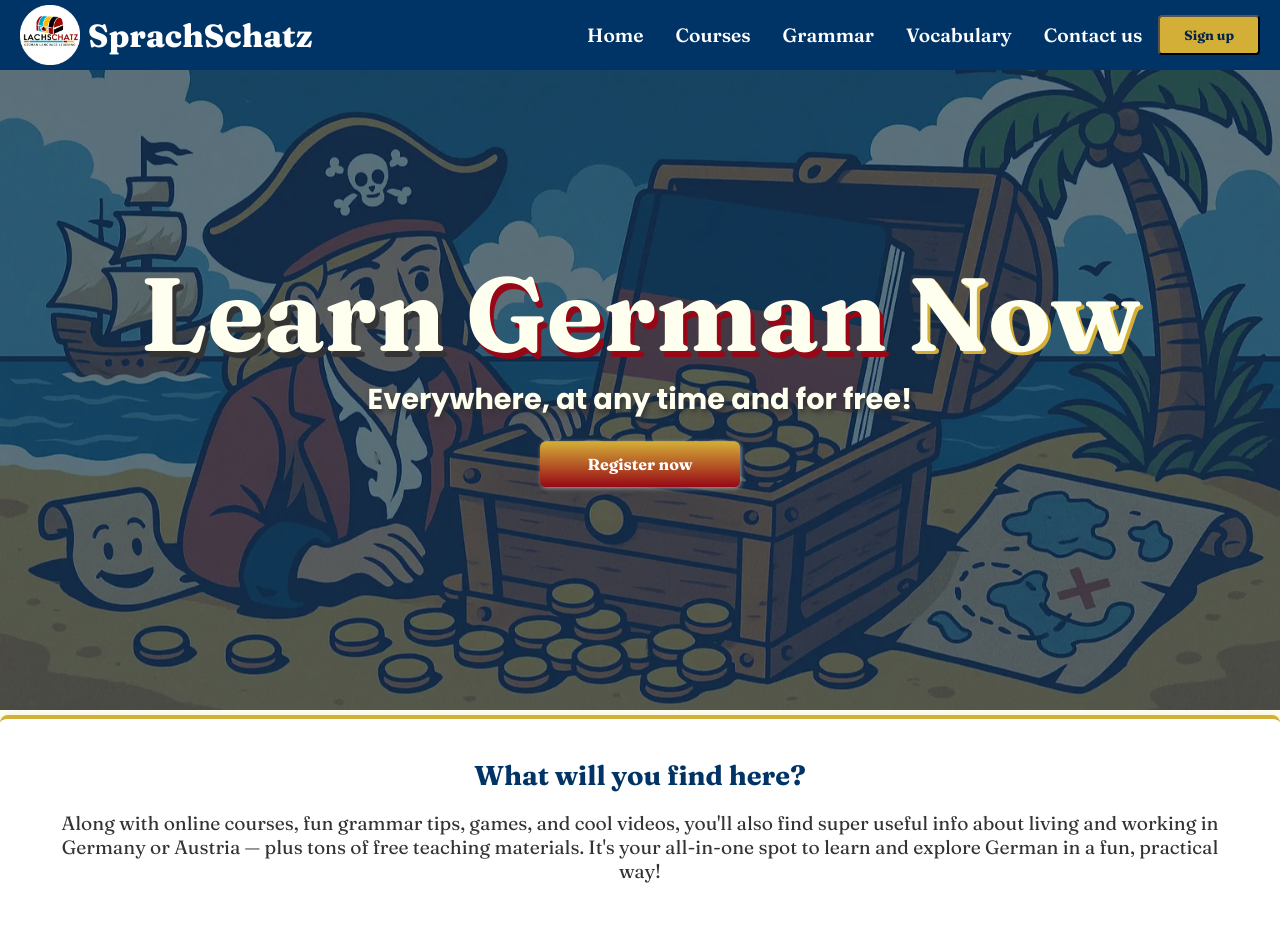
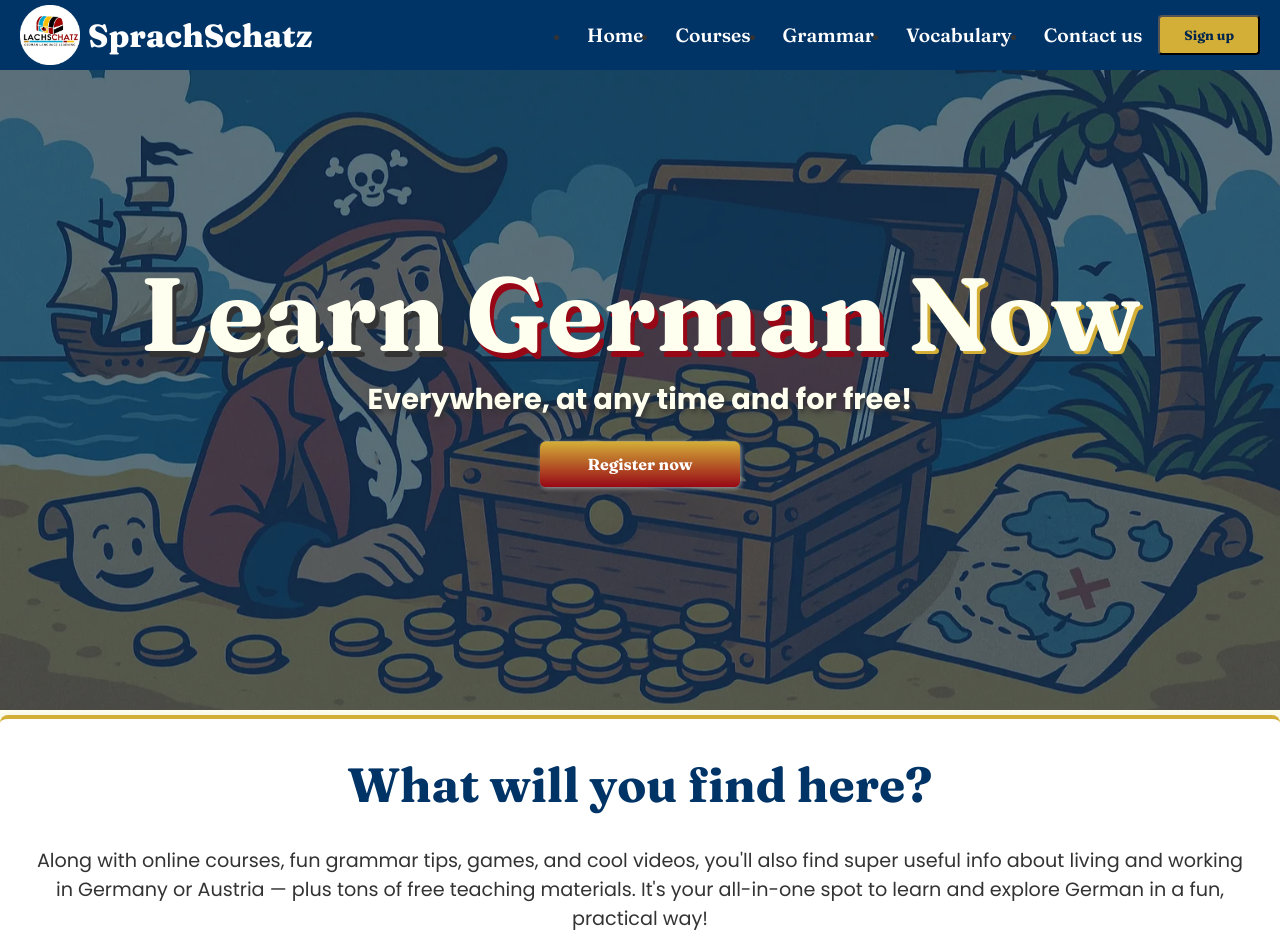
Before and after one commit to altoledo27/wdd131, a plain HTML site: page project/index.html in a window 1280 px wide. Shown: the top 944 px of the page. Drawn offline with Linux system fonts and the light colour scheme; files whose address does not match are found by name.

Commit message:
project corrections

```diff
--- a/project/index.html
+++ b/project/index.html
@@ -22,14 +22,18 @@
         </div>
         <button id="menu" aria-label="Toggle Menu"></button>
         <nav>
-            <ul class="navigation">
-                <li><a href ="index.html" title="Home" id="home">Home</a></li>
-                <li><a href="#" title="Courses" id="courses">Courses</a></li>
-                <li><a href="grammar.html" title="Grammar" id="grammar">Grammar</a></li>
-                <li><a href="#" title="Vocabulary" id="vocabulary">Vocabulary</a></li>
-                <li><a href="contact-us.html" title="contact-us" id="contactUs">Contact us</a></li>
+            <div class="navigation">
+                <ul>
+                    <li><a href ="index.html" title="Home" id="home">Home</a></li>
+                    <li><a href="#" title="Courses" id="courses">Courses</a></li>
+                    <li><a href="grammar.html" title="Grammar" id="grammar">Grammar</a></li>
+                    <li><a href="#" title="Vocabulary" id="vocabulary">Vocabulary</a></li>
+                    <li><a href="contact-us.html" title="contact-us" id="contactUs">Contact us</a></li>
+
+                </ul>
                 <button id="signUp">Sign up</button>
-            </ul>
+            </div>
+
         </nav>
     </header>
     <main>
@@ -114,6 +118,12 @@
             <p><span id="curiosity"></span></p>
             <button id="curiosity-btn">Show me another curiosity!</button>
         </section>
+
+        <section class="visitor">
+            <h3>Thank you for visiting us!</h3>
+
+            <p><span class="visits"></span></p>
+        </section>
     </main>
     <footer>
         <p><span id="currentyear"></span></p>
--- a/project/scripts/index.js
+++ b/project/scripts/index.js
@@ -60,3 +60,18 @@ function showRandomCuriosity() {
 
 document.addEventListener("DOMContentLoaded", showRandomCuriosity);
 document.querySelector("#curiosity-btn").addEventListener("click", showRandomCuriosity);
+
+// get the number of visitors
+const visitsDisplay = document.querySelector(".visits");
+
+if (visitsDisplay) {
+    let numVisits = Number(window.localStorage.getItem("numVisits-ls")) || 0;
+
+    if (numVisits !== 0) {
+        visitsDisplay.textContent = `You are our visitor number ${numVisits + 1}. 🥳 Thank you!`;;
+    } else {
+        visitsDisplay.innerHTML = `<p>You are our first visitor. 🥳 Welcome!</p>`;
+    }
+    numVisits++;
+    localStorage.setItem("numVisits-ls", numVisits);
+}
--- a/project/styles/contact-us.css
+++ b/project/styles/contact-us.css
@@ -270,7 +270,12 @@ textarea {
         justify-content: flex-end;
         flex-direction: row !important;
         align-items: center;
-        margin-left: auto;
+    }
+    .navigation ul{
+        display: flex !important;
+        justify-content: flex-end;
+        flex-direction: row !important;
+        align-items: center;
     }
     nav a{
         flex: 1 1 100%;
--- a/project/styles/grammar.css
+++ b/project/styles/grammar.css
@@ -246,7 +246,12 @@ h3{
         justify-content: flex-end;
         flex-direction: row !important;
         align-items: center;
-        margin-left: auto;
+    }
+    .navigation ul{
+        display: flex !important;
+        justify-content: flex-end;
+        flex-direction: row !important;
+        align-items: center;
     }
     nav a{
         flex: 1 1 100%;
--- a/project/styles/index-large.css
+++ b/project/styles/index-large.css
@@ -37,6 +37,12 @@
     }
 
     .navigation{
+        display: flex !important;
+        justify-content: flex-end;
+        flex-direction: row !important;
+        align-items: center;
+    }
+    .navigation ul{
         display: flex !important;
         justify-content: flex-end;
         flex-direction: row !important;
@@ -148,15 +154,16 @@
     /* Hero image ends */
 
     /*-- What will you find section configuration--*/
-    .find-text , .curiosities h3{
+    .find-text h3, .curiosities h3, .visitor h3{
         font-family:"Fraunces", serif;
         font-size: 3rem;
         color: var(--prussian-blue);
         padding: 1rem;
     }
-    .find-text p, .curiosities p{
+    .find-text p, .curiosities p, .visitor p{
         font-size: 1.2rem;
         padding: 1rem;
+        font-weight: 400;
         color: var(--charcoal);
 
     }
--- a/project/styles/index.css
+++ b/project/styles/index.css
@@ -84,6 +84,8 @@ nav.open {
 	list-style: none;
     padding: 0;
     margin: 0;
+    display: flex;
+	  flex-direction: column;
 }
 
 .navigation ul{
@@ -202,13 +204,13 @@ footer
     box-shadow: 0 2px 10px rgba(0, 0, 0, 0.1);
   }
 
-.find-text h3, .curiosities h3{
+.find-text h3, .curiosities h3, .visitor h3{
     font-family:"Fraunces", serif;
     font-size: 1.7rem;
     color: var(--prussian-blue);
     padding: .2rem;
 }
-.find-text p, .curiosities p{
+.find-text p, .curiosities p, .visitor p{
     font-size: .9rem;
     padding: 1rem;
     color: var(--charcoal);
@@ -330,8 +332,9 @@ footer
 
   /*--Curiosity section configuration--*/
 
-  .curiosities {
+  .curiosities, .visitor{
     margin: 5px auto;
+    margin-top:20px;
     padding: 20px;
     background-color: white;
     border-radius: 8px;
```
Also changed, not shown: project/contact-us.html (+11 -8 lines), project/grammar.html (+10 -7 lines).
